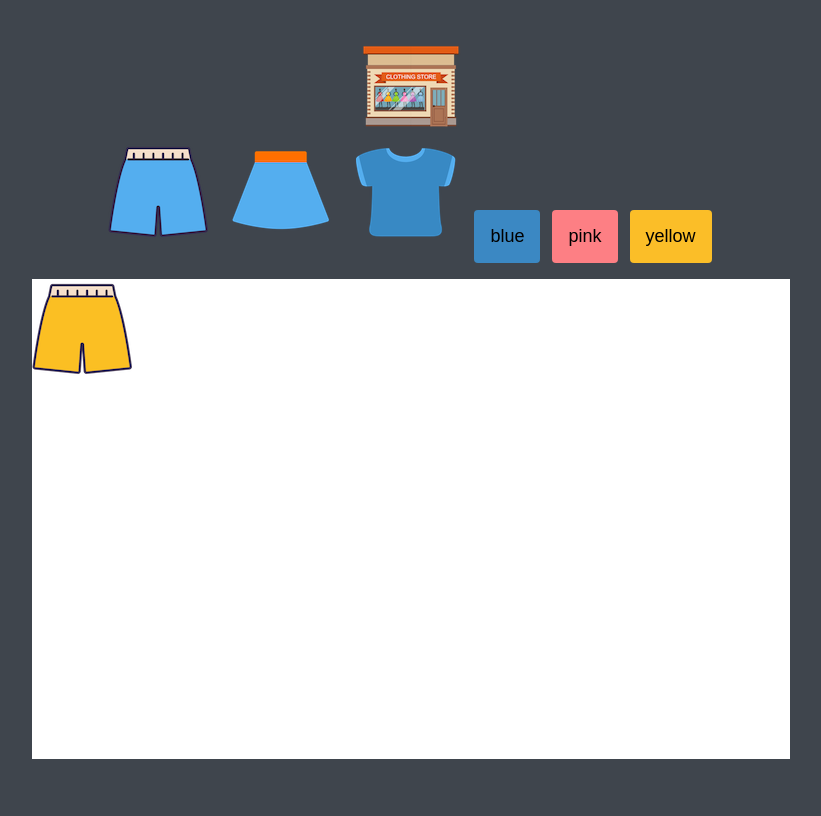
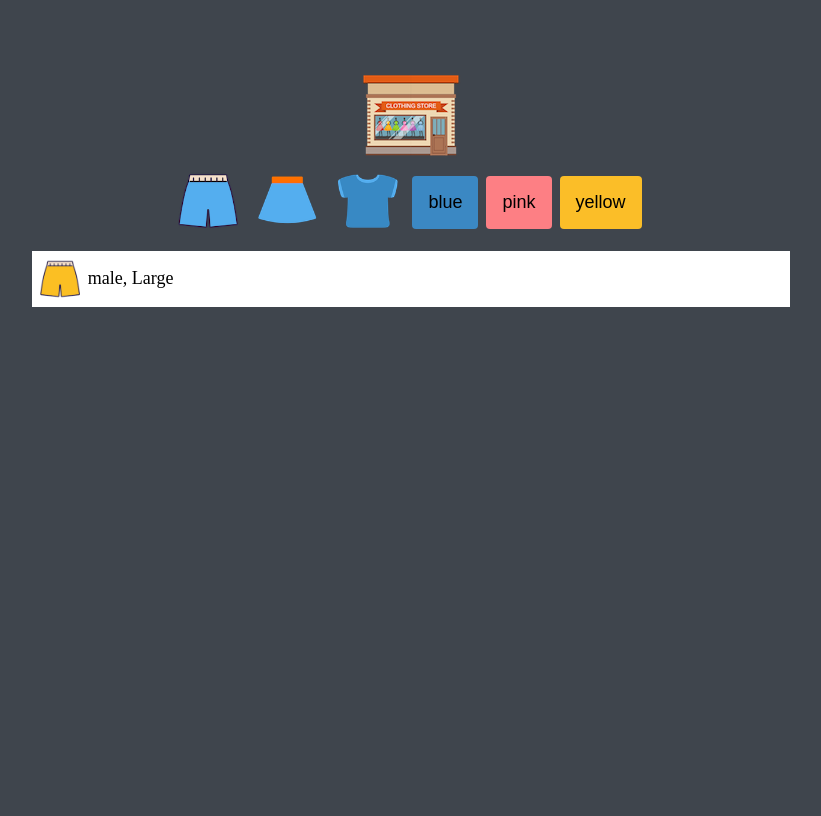
Before and after one commit to Geol2/Today-I-Learned, a PHP site: page / in a window 1280 px wide. Shown: the whole page, without its empty margins (229-1050 px from the left). Run offline with PHP 8.4, Linux system fonts and the light colour scheme.

Commit message:
javascript tutorials

```diff
--- a/shopping-template/index.html
+++ b/shopping-template/index.html
@@ -11,13 +11,13 @@
     <img src="img/logo.png" alt="logo" class="logo"> </img>
     <div class = "btnroot">
       <button class="btn">
-        <img src="img/blue_p.png" alt="blupant" class="imgbtn"> </img>
+        <img src="img/blue_p.png" alt="blupant" class="imgBtn"> </img>
       </button>
       <button class="btn">
-        <img src="img/blue_s.png" alt="bluskirt" class="imgbtn"> </img>
+        <img src="img/blue_s.png" alt="bluskirt" class="imgBtn"> </img>
       </button>
       <button class="btn">
-        <img src="img/blue_t.png" alt="blutshirt" class="imgbtn">  </img>
+        <img src="img/blue_t.png" alt="blutshirt" class="imgBtn">  </img>
       </button>
 
       <button class="btn colorBtn blue"> blue </button>
@@ -26,7 +26,10 @@
     </div>
 
     <ul class="items">
-        <li> <img src="img/yellow_p.png" alt="yellow" /> </li>
+        <li class="item">
+          <img src="img/yellow_p.png" alt="yellow" class="item_thumbnail"/>
+          <span class="item__description"> male, Large </span>
+        </li>
     </ul>
 
   </body>
--- a/shopping-template/style.css
+++ b/shopping-template/style.css
@@ -12,6 +12,7 @@
   --size-font: 18px;
   --base-space: 8px;
   --size-border: 4px;
+  --size-thumbnail: 40px;
 
   /* animation */
   --size-animation-button: 300ms;
@@ -44,6 +45,11 @@ body {
   margin-right: var(--base-space);
 }
 
+.btnroot {
+  display: flex;
+  align-items: center;
+}
+
 .imgBtn {
   height: var(--size-button);
   width: var(--size-button);
@@ -69,9 +75,26 @@ body {
 }
 
 .items {
-  background-color: var(--color-white);
   height: 60%;
   width: 60%;
   list-style: none;
   padding-left: 0;
+  overflow-y: scroll;
 }
+
+.item {
+  background-color: var(--color-white);
+  display: flex;
+  align-items: center;
+  padding: var(--base-space);
+  margin-bottom: var(--base-space);
+}
+
+.item_thumbnail {
+  width: var(--size-thumbnail);
+}
+
+.item__description {
+  margin-left: var(--base-space);
+  font-size: var(--size-font);
+}
```
